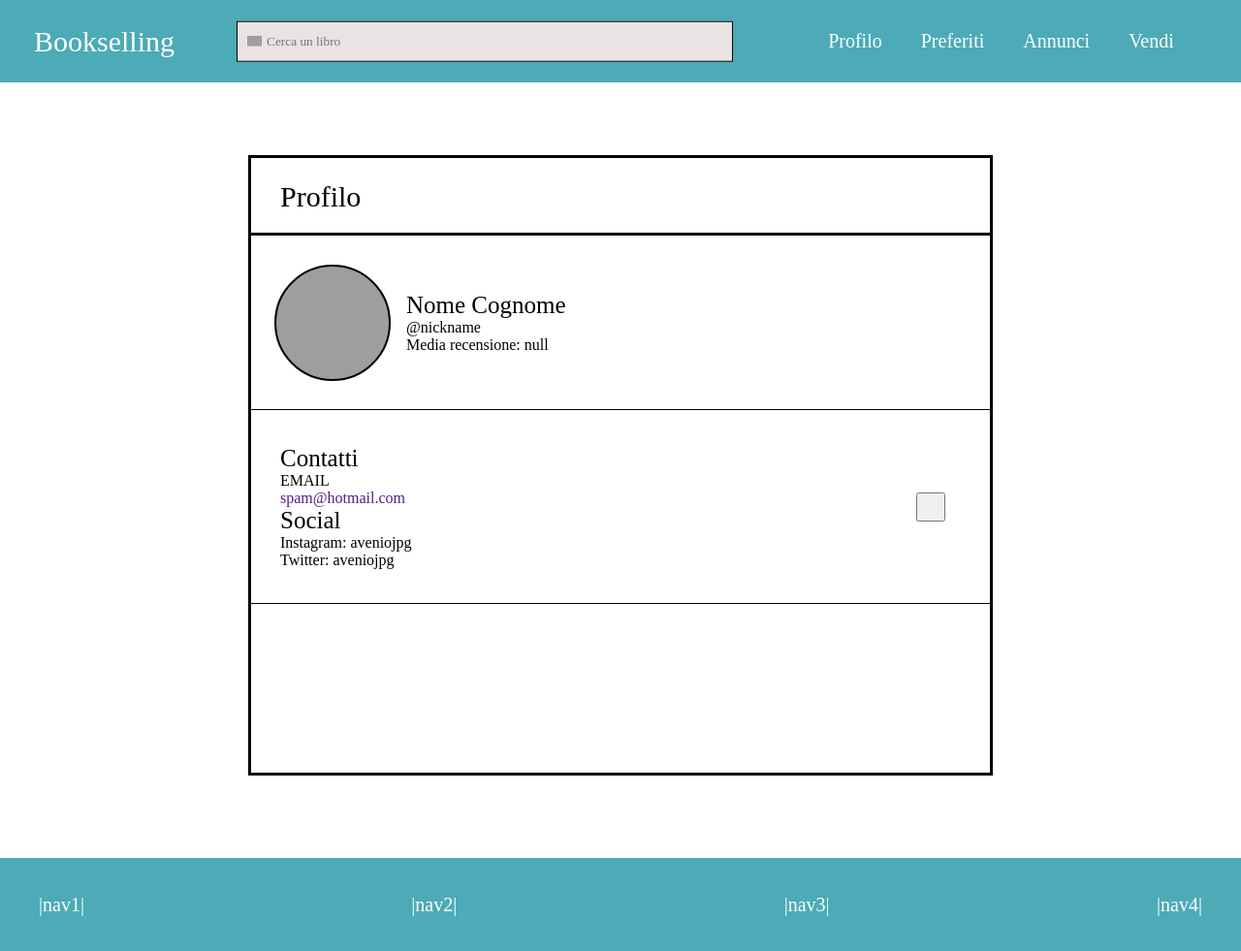
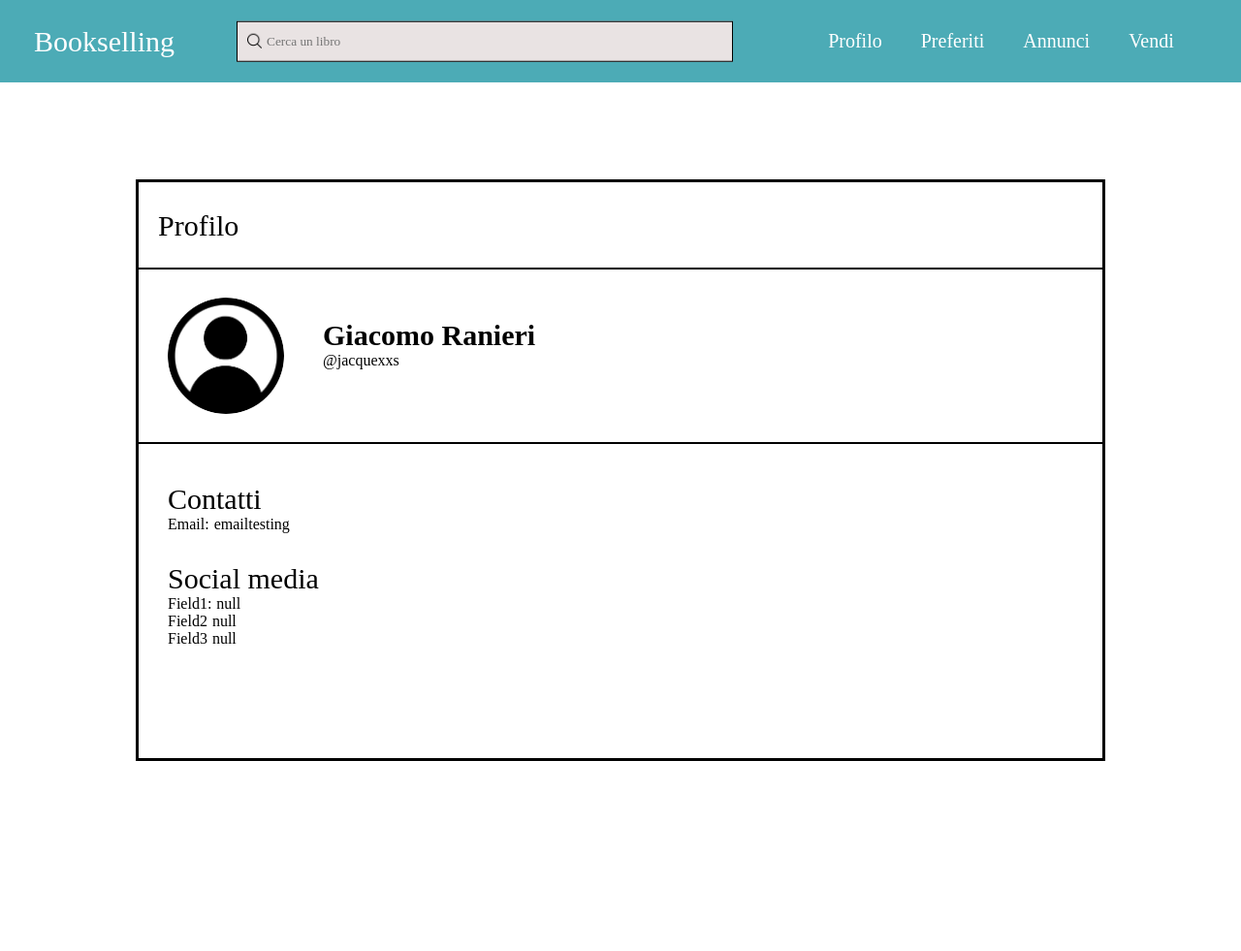
Before and after one commit to aveniojpg/Bookshowcase_PremioGFMarilli23, a PHP site: page /HTML/profile.html in a window 1280 px wide. Shown: the whole page at 97% size. After the commit the page ends 785 px from the top, so only its background shows below. Run offline with PHP 8.4, Linux system fonts and the light colour scheme; some libraries are stand-ins or nearby versions; some web fonts are replaced; grey boxes are pictures that could not be loaded.

Commit message:
pagina profilo + altro
profile page + link css

```diff
--- a/Bookselling_SiteWIP/CSS/navbar.css
+++ b/Bookselling_SiteWIP/CSS/navbar.css
@@ -186,7 +186,7 @@
 }
 
 .searchbar[type=search] {
-    background-image: url(./searchbaricon.png);
+    background-image: url(/SRC/searchbaricon.png);
     background-size: 15px;
     background-position: center;
     background-position: right;
--- a/Bookselling_SiteWIP/CSS/profile.css
+++ b/Bookselling_SiteWIP/CSS/profile.css
@@ -4,99 +4,136 @@
     font-family: Alexandria, sans-serif;
 }
 
-.pagebody{
-    height: 100vh;
+.maincontainer{
+    width: 1000px;
+    height: 600px;
+    /* background-color: red; */
+    position: relative;
+    left: 50%;
+    top: 100px;
+    transform: translateX(-50%);
+    border: 3px solid black;
+
+}
+
+.top{
+    height: 90px;
+    /* background-color: rgb(169, 160, 160); */
+    line-height: 90px;
+    padding-left: 20px;
+    font-size: 30px;
+    border-bottom: 2px solid black;
+    font-weight: 500;
+}
+
+.section1{
+    height: 180px;
+    /* background-color: aqua; */
+    display: flex;
+    border-bottom: 2px solid black;
+}
+
+.profilepic{
+    width: 120px;
+    height: 120px;
+    background-color: rgb(255, 255, 255);
+    position: relative;
+    top: 50%;
+    transform: translateY(-50%);
+    left: 30px;
+    border-radius: 50%;
+    background-image: url(/SRC/profilepic.png);
+    background-position: center;
+    background-size: cover;
+}
+
+.name,.username{
+    padding-left: 50px;
+}
+
+.name{
+    font-size: 30px;
+    font-weight: 600;
+}
+
+.namewrap{
+    padding-left: 20px;
+    height: fit-content;
+    position: relative;
+    top: 43%;
+    transform: translateY(-50%);
+}
+
+.subtitle{
+    font-size: 30px;
+    font-weight: 500;
+}
+
+.subtitle1{
+    padding-top: 30px;
+}
+
+.bottomsectionwrap{
+    padding-top: 40px;
+    padding-left: 30px;
+}
+
+.flexinfo{
+    display: flex;
+}
+
+.useremail,.field{
+    padding-left: 5px;
 }
 
 
-/* MODULO BODY */
-.container{
-    width: 60%;
-    height: 80%;
-    border:3px solid black;
-    position: absolute;
-    left: 50%;
-    top: 60%;
-    transform:translate(-50%,-50%);
-    display: flex;
-    flex-direction: column;
+
+
+
+@media (max-width: 1150px) {
+    .maincontainer{
+        width: 85vw;
+        top: 30px;
     }
 
-.topsection{
-    height: 80px;
-    width: 100%;
-    border-bottom:3px solid black;
-    line-height: 80px;
-    font-size: 30px;
-}
-
-.midsection{
-    height: 500px;
-    width: 100%;
+    .section1{
+        flex-direction: column;
+        height: 250px;
     }
 
     .profilepic{
-    height: 120px;
-    width: 120px;
-    border: 2px solid black;
-    background-image: url(https://webriti.com/wp-content/themes/webriti-theme-shop/images/testimonial/no-image.png);
-    background-position: center;
-    background-size: cover;
-    border-radius: 100%;
-    position: relative;
-    top: 50%;
-    transform: translateY(-50%);
-    left: 24px;
+        transform: translateX(-50%);
+        left: 50%;
+        top: 30px;
      }
 
-.userinfocontainer{
-    width: 100%;
-    height: 180px;
-    display: flex;
-    flex-direction: row;
-    position: relative;
-    border-bottom: 1px solid black;
+     .namewrap{
+        padding-left: 0;
+        padding-bottom: 60px;
      }
 
-.userdetails{
-    display: flex;
-    flex-direction: column;
-    justify-content: center;
-    padding-left: 40px;
+     .name,.username{
+        width: 100%;
+        padding-left: 0;
+        text-align: center;
      }
 
      .username{
-    font-size: 25px;
+        font-size: 16px;
      }
 
-.usercontacts{
-    height: 40%;
-    width: 100%;
-    border-bottom: 1px solid black;
-    display: flex;
-    flex-direction: column;
-    justify-content: center;
+     .name{
+        font-size: 24px;
      }
 
-.contacttitle{
-    font-size: 25px;
+     .subtitle{
+        font-size: 25px ;
+     }
 }
 
-.flexsocial{
-    display: flex;
+@media(max-width:500px) {
+    .bottomsectionwrap{
+        padding-left: 15px;
     }
 
-.topsection,.profilepic,.contacttitle,.contactsubtitle,.flexsocial,.usermail{
-    padding-left: 30px;
 }
-
-.editprofile{
-    width: 30px;
-    height: 30px;
-    position: absolute;
-    left: 90%;
-}
-
-@media (max-width:768px){
-
-}
--- a/Bookselling_SiteWIP/HTML/login.html
+++ b/Bookselling_SiteWIP/HTML/login.html
@@ -6,7 +6,7 @@
     <meta http-equiv="X-UA-Compatible" content="IE=edge">
     <meta name="viewport" content="width=device-width, initial-scale=1.0">
     <title>Accedi</title>
-    <link rel="stylesheet" href="../CSS/login.css">
+    <link rel="stylesheet" href="/CSS/login.css">
     <link rel="stylesheet" href="/css/navbar_prelog.css">
     <link rel="stylesheet" href="/css/footer.css">
 
--- a/Bookselling_SiteWIP/HTML/navbar.html
+++ b/Bookselling_SiteWIP/HTML/navbar.html
@@ -11,10 +11,10 @@
             <input type="checkbox" class="toggle-menu">
             <div class="hamburger"></div>
             <ul class="menu">
-                <li ><a href="">Profilo</a></li>
+                <li ><a href="./profile.html">Profilo</a></li>
                 <li><a href="">Preferiti</a></li>
                 <li><a href="">Annunci</a></li>
-                <li><a href="">Vendi</a></li>
+                <li><a href="./inserzione.html">Vendi</a></li>
             </ul>
         </div>
      </div>
--- a/Bookselling_SiteWIP/HTML/profile.html
+++ b/Bookselling_SiteWIP/HTML/profile.html
@@ -23,51 +23,46 @@
         });
         </script>
 
-     <!-- SEZIONE BODY -->
-     <div class="pagebody">
-        <div class="container">
-            <div class="topsection">Profilo
+        <div class="maincontainer">
+            <div class="top">Profilo</div>
+            <div class="section1">
+                <div class="profilepic"></div>
+                <div class="namewrap">
+                <div class="name">Giacomo Ranieri</div>
+                <div class="username">@jacquexxs</div>
             </div>
-            <div class="midsection">
-                <div class="userinfocontainer">
-                <div class="profilepic"></div>
-                <div class="userdetails">
-                    <div class="username">Nome Cognome</div>
-                    <div class="nickname">@nickname</div>
-                    <div class="reviews">Media recensione: null</div>
-                </div>
             </div>
-            <div class="usercontacts">
-                <input type="button" value="" class="editprofile">
-                <div class="contacttitle">Contatti</div>
-                <div class="contactsubtitle">EMAIL</div>
-                <div class="usermail"><a href="">spam@hotmail.com</a></div>
-                <div class="contacttitle">Social</div>
-                <div class="flexsocial">
-                    <div class="socialname">Instagram:&nbsp</div>
-                    <div class="socialusername"> aveniojpg</div>
-                </div>
-                <div class="flexsocial">
-                    <div class="socialname">Twitter:&nbsp</div>
-                    <div class="socialusername"> aveniojpg</div>
-                </div>
-                <!-- <div class="flexsocial">
-                    <div class="socialname">Instagram:&nbsp</div>
-                    <div class="socialusername"> aveniojpg</div>
-                </div> -->
+            <div class="bottomsectionwrap">
+            <div class="subtitle">Contatti</div>
+            <div class="flexinfo">
+            <div class="">Email:</div>
+            <div class="useremail">emailtesting</div>
+        </div>
+            <div class="subtitle subtitle1">Social media</div>
+            <div class="flexinfo">
+            <div>Field1:</div>
+            <div class="field">null</div>
+        </div>
+        <div class="flexinfo">
+            <div>Field2</div>
+            <div class="field">null</div>
+        </div>
+        <div class="flexinfo">
+            <div>Field3</div>
+            <div class="field">null</div>
+        </div>
             </div>
 
-            </div>
-            <div class="bottomsection"></div>
-        </div>
-     </div>
 
-     <div id="footer"></div>
+
+
+
+     <!-- <div id="footer"></div>
      <script>
         $(function(){
           $("#footer").load("footer.html");
         });
-        </script>
+        </script> -->
 
 </body>
 </html>
--- a/Bookselling_SiteWIP/HTML/register.html
+++ b/Bookselling_SiteWIP/HTML/register.html
@@ -5,7 +5,7 @@
     <meta http-equiv="X-UA-Compatible" content="IE=edge">
     <meta name="viewport" content="width=device-width, initial-scale=1.0">
     <title>Registrati</title>
-    <link rel="stylesheet" href="../CSS/register.css">
+    <link rel="stylesheet" href="/CSS/register.css">
     <link rel="stylesheet" href="/css/navbar_prelog.css">
     <link rel="stylesheet" href="/css/footer.css">
     <script src="https://code.jquery.com/jquery-1.10.2.js"></script>
--- a/Bookselling_SiteWIP/HTML/viewlibro.html
+++ b/Bookselling_SiteWIP/HTML/viewlibro.html
@@ -5,9 +5,9 @@
   <meta http-equiv="X-UA-Compatible" content="IE=edge">
   <meta name="viewport" content="width=device-width, initial-scale=1.0">
   <title>Document</title>
-  <link rel="stylesheet" href="footer.css">
-  <link rel="stylesheet" href="navbar.css">
-  <link rel="stylesheet" href="viewlibro.css">
+  <link rel="stylesheet" href="/CSS/footer.css">
+  <link rel="stylesheet" href="/CSS/navbar.css">
+  <link rel="stylesheet" href="/CSS/viewlibro.css">
   <script src="https://code.jquery.com/jquery-1.10.2.js"></script>
   <link rel="preconnect" href="https://fonts.googleapis.com"><link rel="preconnect" href="https://fonts.gstatic.com" crossorigin><link href="https://fonts.googleapis.com/css2?family=Alexandria:wght@300&display=swap" rel="stylesheet">
   <link rel="preconnect" href="https://fonts.googleapis.com"><link rel="preconnect" href="https://fonts.gstatic.com" crossorigin><link href="https://fonts.googleapis.com/css2?family=Alexandria:wght@500&display=swap" rel="stylesheet">
```
Also changed, not shown: Bookselling_SiteWIP/HTML/inserzione.html (+5 -5 lines), Bookselling_SiteWIP/SRC/profilepic.png (added). Lines whose indentation alone changed are shown as unchanged.
